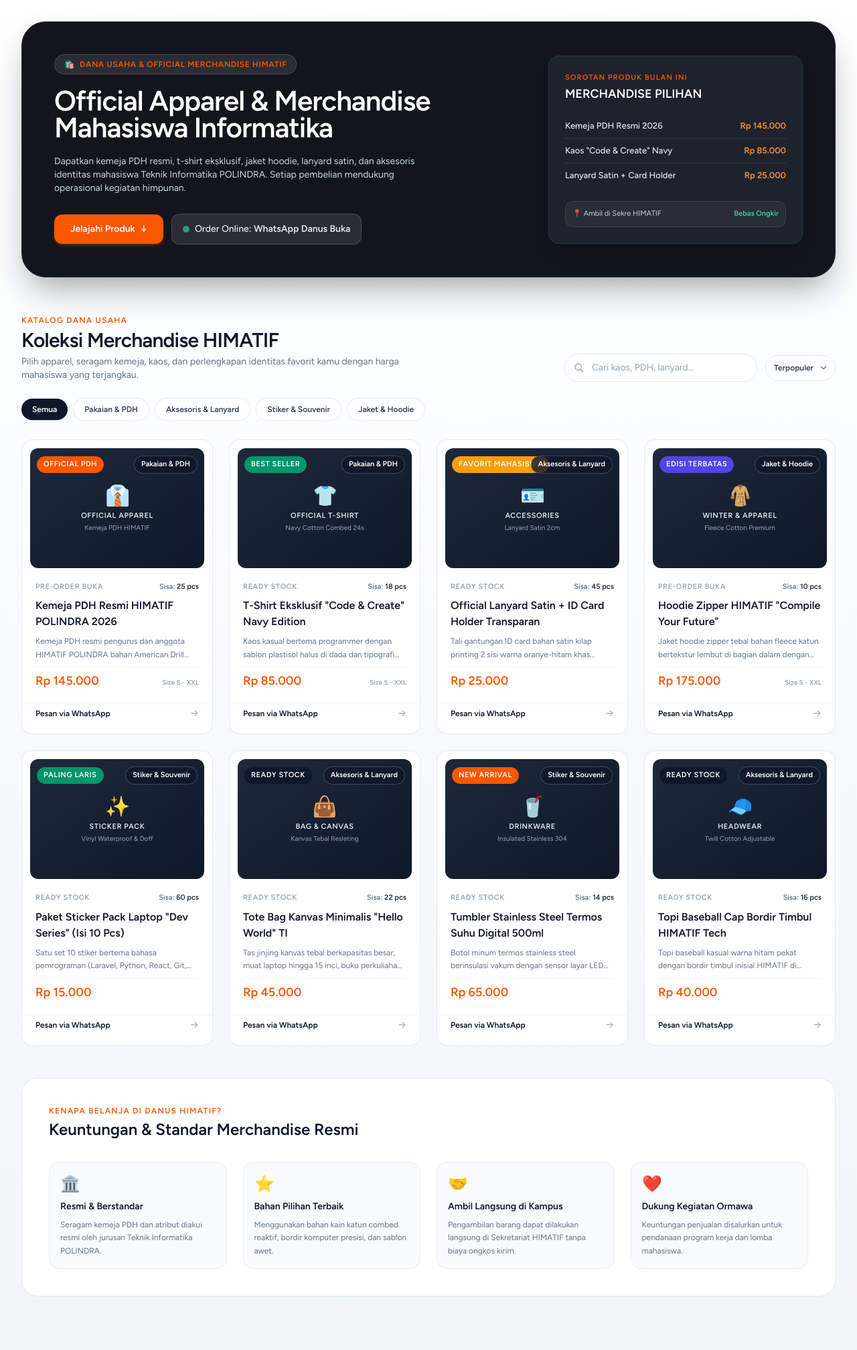
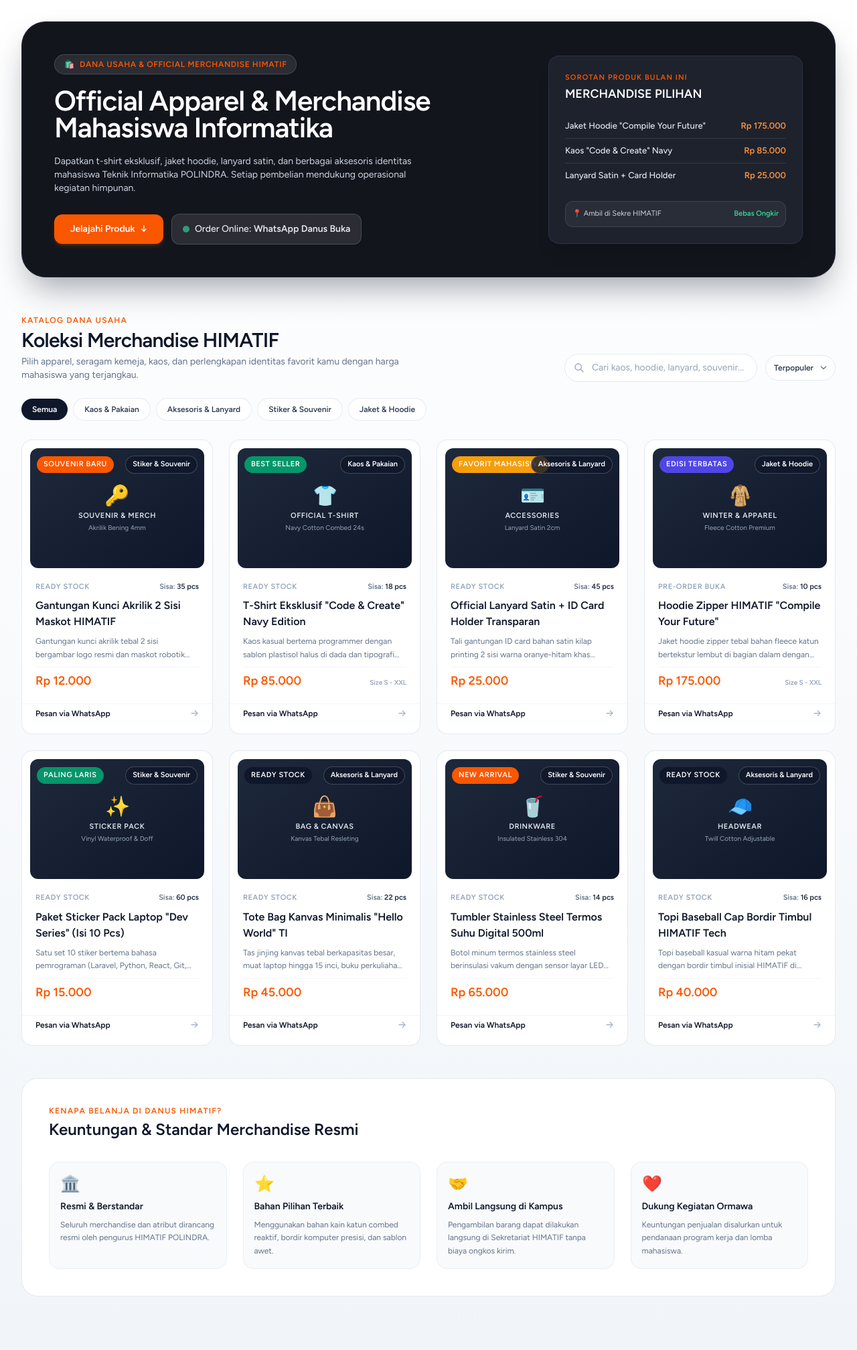
Before and after one commit to Blues24/himatif-nexus, a Laravel app: page /produk in a window 1280 px wide. Shown: the part 81-2096 px from the top of the page at 67% size. Run offline with Laravel 12, Linux system fonts and the light colour scheme; data that the repository does not hold is empty; style sheets or scripts are compiled from the project's sources; some libraries are stand-ins or nearby versions.

Commit message:
chore: remove PDH merchandise and update categories in Merch Shop

```diff
--- a/resources/js/Pages/Dashboard.vue
+++ b/resources/js/Pages/Dashboard.vue
@@ -134,7 +134,7 @@ const himatifServices = [
     {
         category: 'DANA USAHA (DANUS)',
         title: 'HIMATIF – Merch Shop',
-        desc: 'Katalog kemeja PDH resmi, lanyard, kaos, stiker, dan aksesoris identitas mahasiswa Teknik Informatika.',
+        desc: 'Katalog t-shirt eksklusif, hoodie, lanyard, stiker, dan aksesoris identitas mahasiswa Teknik Informatika.',
         btnText: 'Kunjungi Katalog',
         href: route('produk.index'),
         iconType: 'bag',
--- a/resources/js/Pages/Shop/Index.vue
+++ b/resources/js/Pages/Shop/Index.vue
@@ -25,7 +25,7 @@ const sortBy = ref('terpopuler'); // 'terpopuler', 'termurah', 'termahal'
 
 const categories = [
     'Semua',
-    'Pakaian & PDH',
+    'Kaos & Pakaian',
     'Aksesoris & Lanyard',
     'Stiker & Souvenir',
     'Jaket & Hoodie',
@@ -35,27 +35,26 @@ const categories = [
 const masterMerch = [
     {
         id: 101,
-        title: 'Kemeja PDH Resmi HIMATIF POLINDRA 2026',
-        category: 'Pakaian & PDH',
-        price: 145000,
-        priceFormatted: 'Rp 145.000',
-        stock: 25,
-        stockStatus: 'Pre-Order Buka',
-        badge: 'Official PDH',
+        title: 'Gantungan Kunci Akrilik 2 Sisi Maskot HIMATIF',
+        category: 'Stiker & Souvenir',
+        price: 12000,
+        priceFormatted: 'Rp 12.000',
+        stock: 35,
+        stockStatus: 'Ready Stock',
+        badge: 'Souvenir Baru',
         badgeClass: 'bg-[#F95700] text-white',
         image: null,
-        placeholderIcon: '👔',
-        placeholderLabel: 'OFFICIAL APPAREL',
-        placeholderSub: 'Kemeja PDH HIMATIF',
-        hasSize: true,
-        sizes: ['S', 'M', 'L', 'XL', 'XXL'],
-        desc: 'Kemeja PDH resmi pengurus dan anggota HIMATIF POLINDRA bahan American Drill tebal berpori adem, dilengkapi bordir komputer logo kampus dan himpunan.',
-        features: ['Bahan American Drill Grade A', 'Bordir Komputer Presisi 4 Titik', 'Jahitan Ganda Rapi & Awet', 'Tersedia Ukuran S hingga XXL'],
+        placeholderIcon: '🔑',
+        placeholderLabel: 'SOUVENIR & MERCH',
+        placeholderSub: 'Akrilik Bening 4mm',
+        hasSize: false,
+        desc: 'Gantungan kunci akrilik tebal 2 sisi bergambar logo resmi dan maskot robotik HIMATIF dengan ring gantungan putar anti karat.',
+        features: ['Material Akrilik Bening 4mm', 'Printing UV 2 Sisi Anti Gores', 'Ring Gantungan Logam Anti Karat', 'Cocok untuk Kunci Motor atau Tas'],
     },
     {
         id: 102,
         title: 'T-Shirt Eksklusif "Code & Create" Navy Edition',
-        category: 'Pakaian & PDH',
+        category: 'Kaos & Pakaian',
         price: 85000,
         priceFormatted: 'Rp 85.000',
         stock: 18,
@@ -188,7 +187,7 @@ const allProducts = computed(() => {
         return props.products.map(p => ({
             id: p.produk_id,
             title: p.nama_produk,
-            category: 'Pakaian & PDH',
+            category: 'Kaos & Pakaian',
             price: Number(p.harga_produk),
             priceFormatted: `Rp ${Number(p.harga_produk).toLocaleString('id-ID')}`,
             stock: p.stok_produk,
@@ -322,7 +321,7 @@ const checkoutWhatsApp = () => {
 
                             <!-- Deskripsi Singkat -->
                             <p class="text-xs sm:text-sm text-slate-300 font-normal leading-relaxed max-w-xl">
-                                Dapatkan kemeja PDH resmi, t-shirt eksklusif, jaket hoodie, lanyard satin, dan aksesoris identitas mahasiswa Teknik Informatika POLINDRA. Setiap pembelian mendukung operasional kegiatan himpunan.
+                                Dapatkan t-shirt eksklusif, jaket hoodie, lanyard satin, dan berbagai aksesoris identitas mahasiswa Teknik Informatika POLINDRA. Setiap pembelian mendukung operasional kegiatan himpunan.
                             </p>
 
                             <!-- Tombol CTA & Status Toko -->
@@ -366,8 +365,8 @@ const checkoutWhatsApp = () => {
                                 <!-- Baris Sorotan -->
                                 <div class="divide-y divide-white/10 text-xs sm:text-[13px] pt-1">
                                     <div class="py-2.5 flex items-center justify-between text-slate-200">
-                                        <span class="font-medium">Kemeja PDH Resmi 2026</span>
-                                        <span class="font-bold text-orange-400">Rp 145.000</span>
+                                        <span class="font-medium">Jaket Hoodie "Compile Your Future"</span>
+                                        <span class="font-bold text-orange-400">Rp 175.000</span>
                                     </div>
                                     <div class="py-2.5 flex items-center justify-between text-slate-200">
                                         <span class="font-medium">Kaos "Code & Create" Navy</span>
@@ -414,7 +413,7 @@ const checkoutWhatsApp = () => {
                                 <input
                                     v-model="searchQuery"
                                     type="text"
-                                    placeholder="Cari kaos, PDH, lanyard..."
+                                    placeholder="Cari kaos, hoodie, lanyard, souvenir..."
                                     class="w-full pl-10 pr-4 py-2.5 rounded-full border border-slate-200 text-xs sm:text-sm text-slate-800 placeholder-slate-400 focus:outline-none focus:border-orange-500 focus:ring-2 focus:ring-orange-500/20 shadow-xs transition"
                                 />
                                 <svg class="w-4 h-4 text-slate-400 absolute left-3.5 top-1/2 -translate-y-1/2" fill="none" viewBox="0 0 24 24" stroke="currentColor">
@@ -575,7 +574,7 @@ const checkoutWhatsApp = () => {
                             <span class="text-2xl">🏛️</span>
                             <h4 class="text-sm font-bold text-slate-900">Resmi & Berstandar</h4>
                             <p class="text-xs text-slate-500 leading-relaxed">
-                                Seragam kemeja PDH dan atribut diakui resmi oleh jurusan Teknik Informatika POLINDRA.
+                                Seluruh merchandise dan atribut dirancang resmi oleh pengurus HIMATIF POLINDRA.
                             </p>
                         </div>
                         <div class="p-4 rounded-2xl bg-slate-50 border border-slate-200/60 space-y-2">
```
